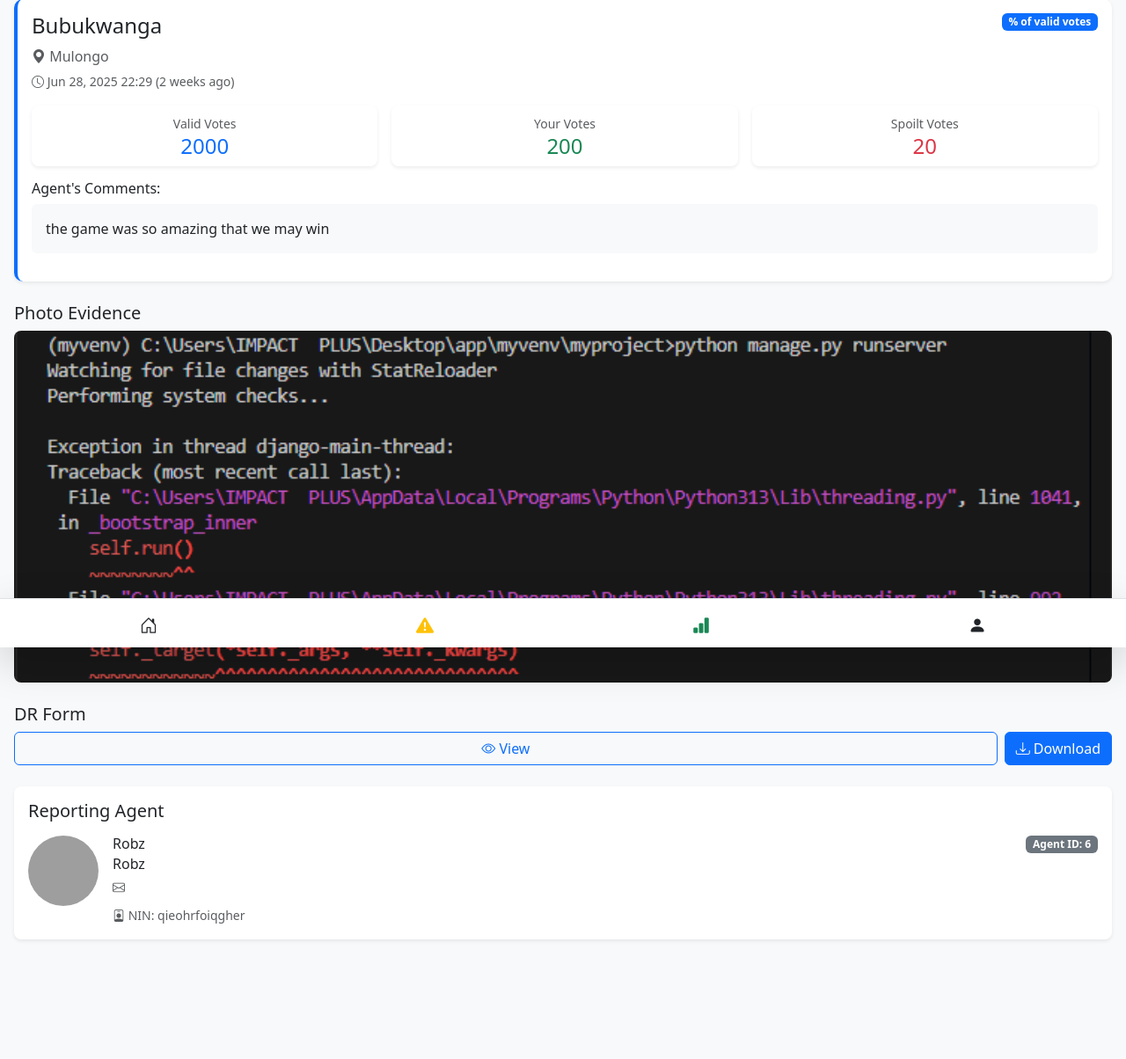
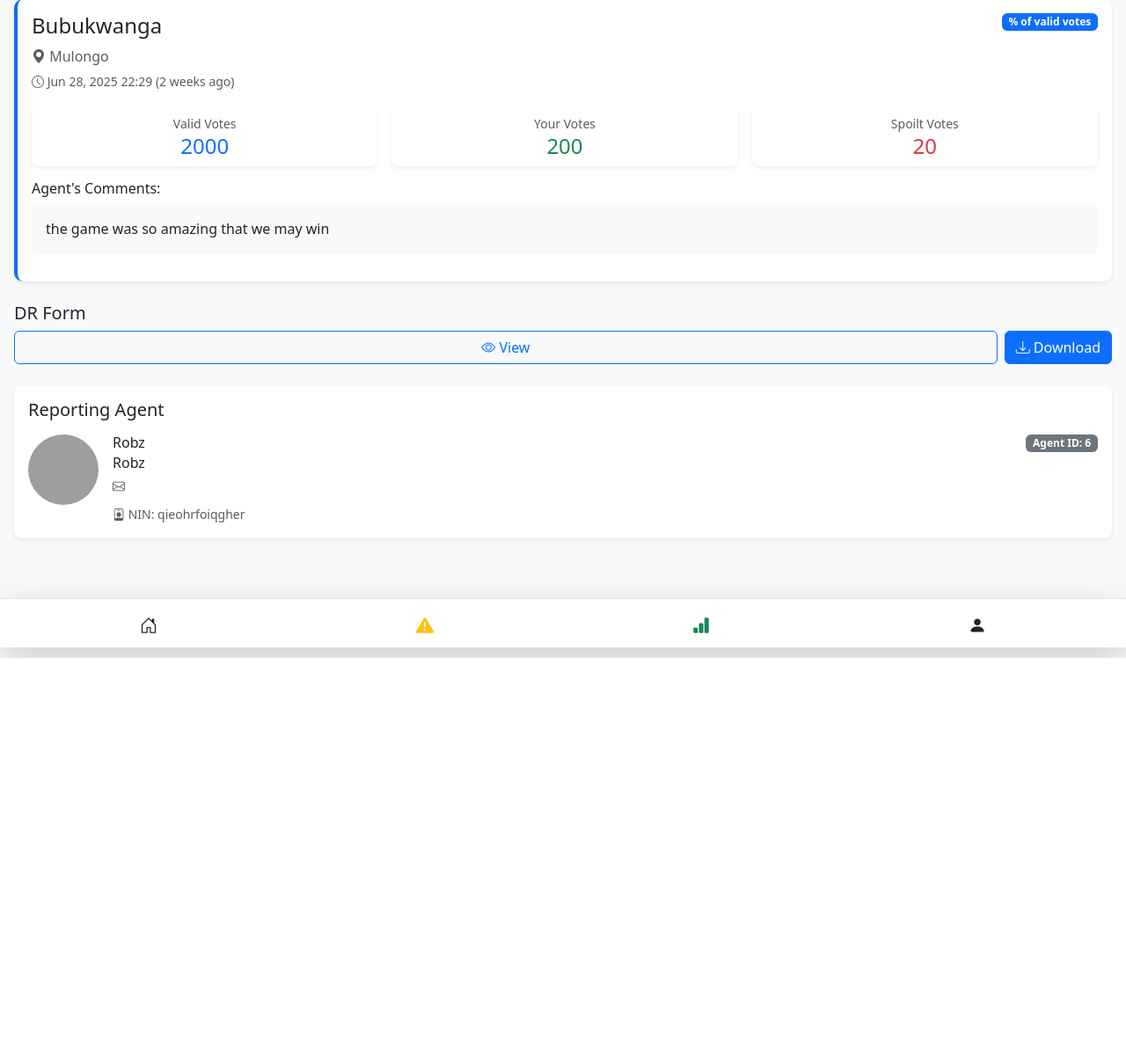
Before and after one commit to Wiki-py/vm_app, a Django app: template templates/report_detail.html in a window 1280 px wide. Shown: the part 64-1268 px from the top of the page at 88% size. After the commit the page ends 812 px from the top, so only its background shows below. Run offline with Django 5.2, Linux system fonts and the light colour scheme; the template is opened without the code that fills it: values that come from a table or form of the project are taken from there, others are empty; data comes from the database, SQL or seed files in the repository; both versions use the stored data as it was after the commit; grey boxes are pictures that could not be loaded.

Commit message:
orked on the detail view for the results

```diff
--- a/templates/candidate_dashboard.html
+++ b/templates/candidate_dashboard.html
@@ -157,11 +157,6 @@
               </div>
             </div>
 
-            {% if report.photo %}
-            <div class="mt-2">
-              <img src="{{ report.photo.url }}" class="img-fluid rounded" alt="Report photo" style="max-height: 120px;">
-            </div>
-            {% endif %}
 
             <div class="d-flex justify-content-end mt-2">
               <!-- In your reports.html, modify the Details button -->
--- a/templates/report_detail.html
+++ b/templates/report_detail.html
@@ -98,15 +98,7 @@
       {% endif %}
     </div>
 
-    <!-- Photo Evidence -->
-    {% if report.photo %}
-    <div class="mb-4">
-      <h5 class="mb-2">Photo Evidence</h5>
-      <div class="photo-container">
-        <img src="{{ report.photo.url }}" class="img-fluid w-100" alt="Report photo">
-      </div>
-    </div>
-    {% endif %}
+
 
     <!-- DR Form -->
    <!-- DR Form -->
```
Also changed, not shown: templates/results.html (+4 -4 lines), db.sqlite3, templates/reports.html (added), 1 other file.
